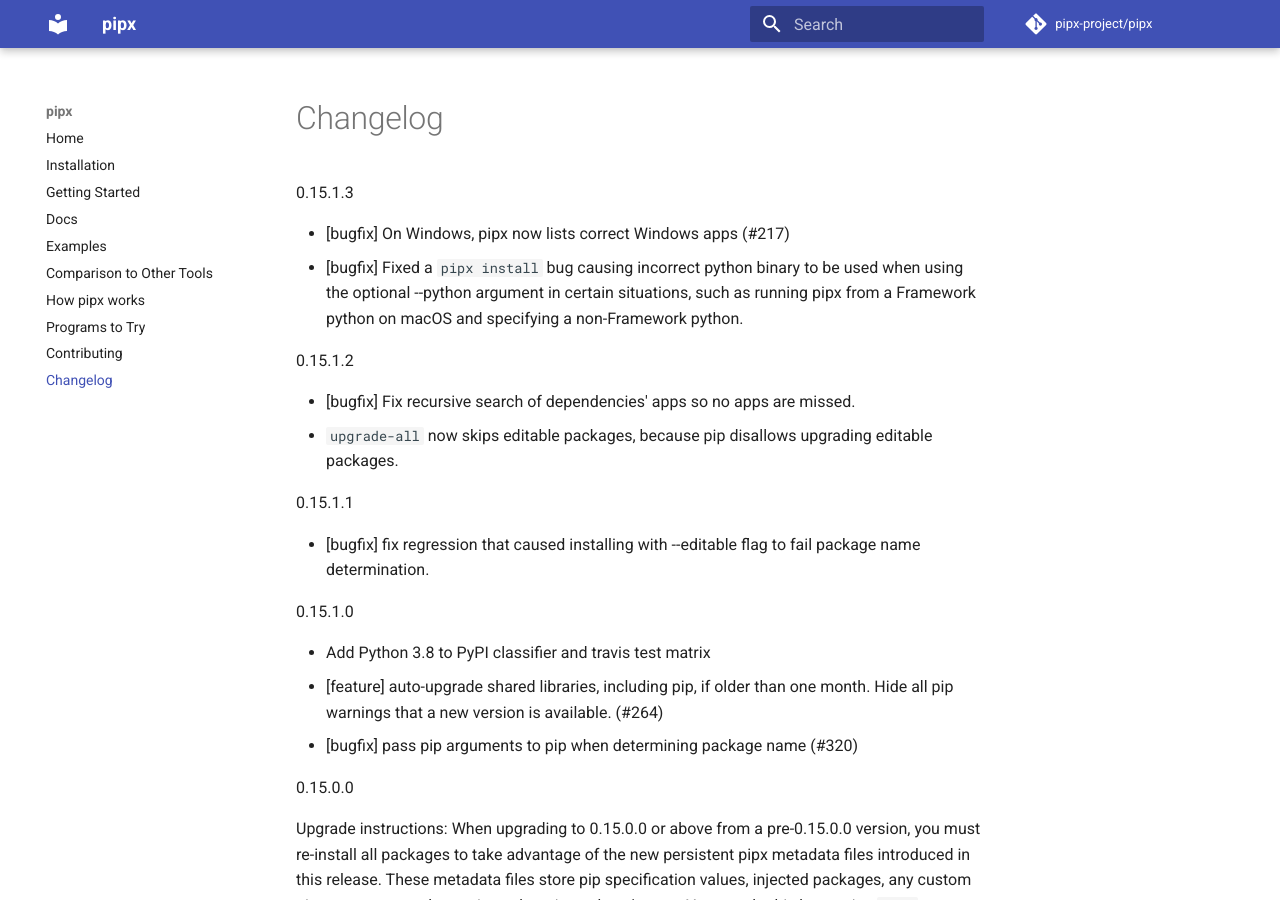
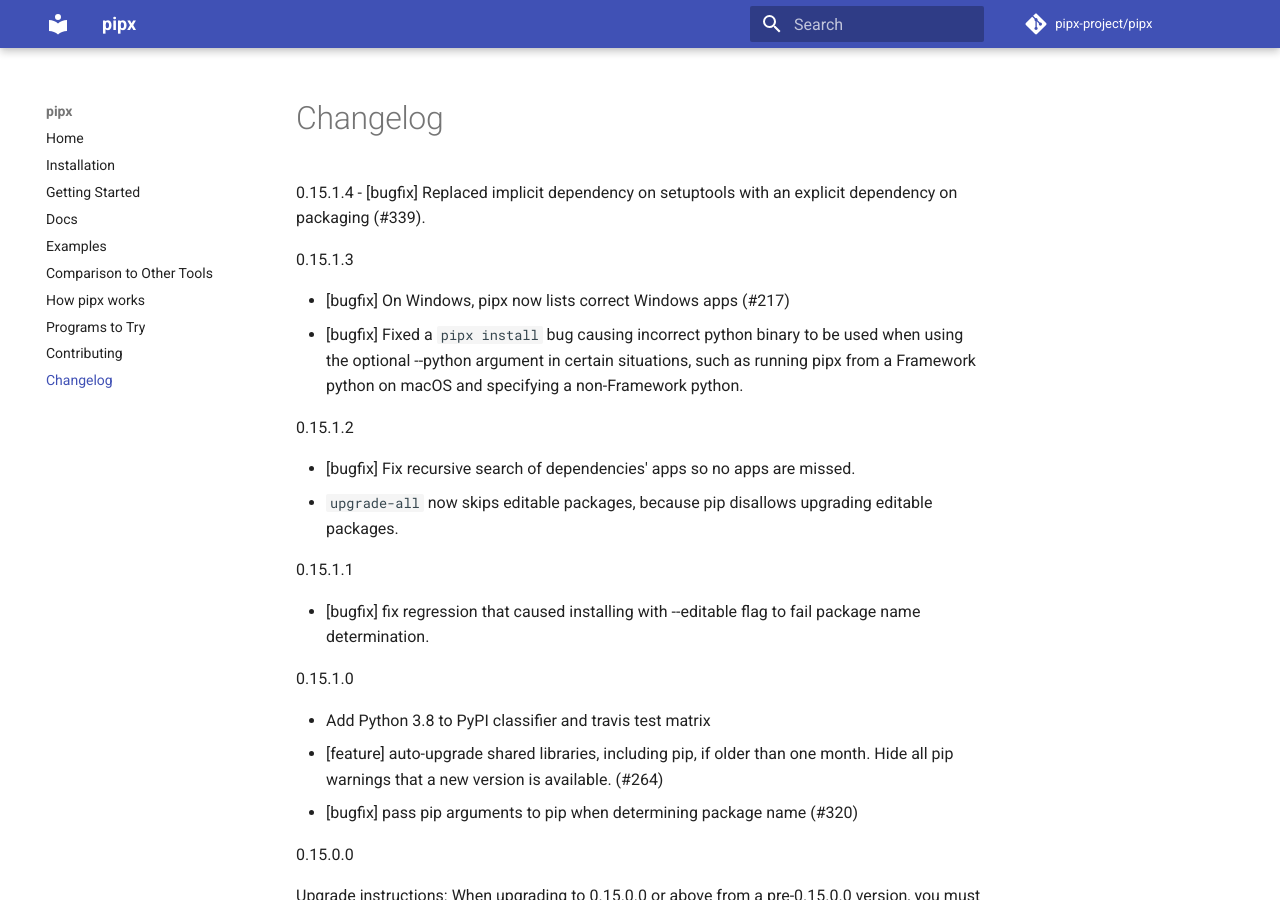
Before and after one commit to pypa/pipx, an MkDocs documentation site: the page built from docs/changelog.md, in a window 1280 px wide and 900 px high. Built offline with MkDocs 1.6.1 and Material for MkDocs 9.7.7, drawn with Linux system fonts in a browser that asks for light colours; comment, search, counter and statistics services are not loaded.

Commit message:
Update changelog

```diff
--- a/docs/changelog.md
+++ b/docs/changelog.md
@@ -1,3 +1,6 @@
+0.15.1.4
+- [bugfix] Replaced implicit dependency on setuptools with an explicit dependency on packaging (#339).
+
 0.15.1.3
 
 - [bugfix] On Windows, pipx now lists correct Windows apps (#217)
```
